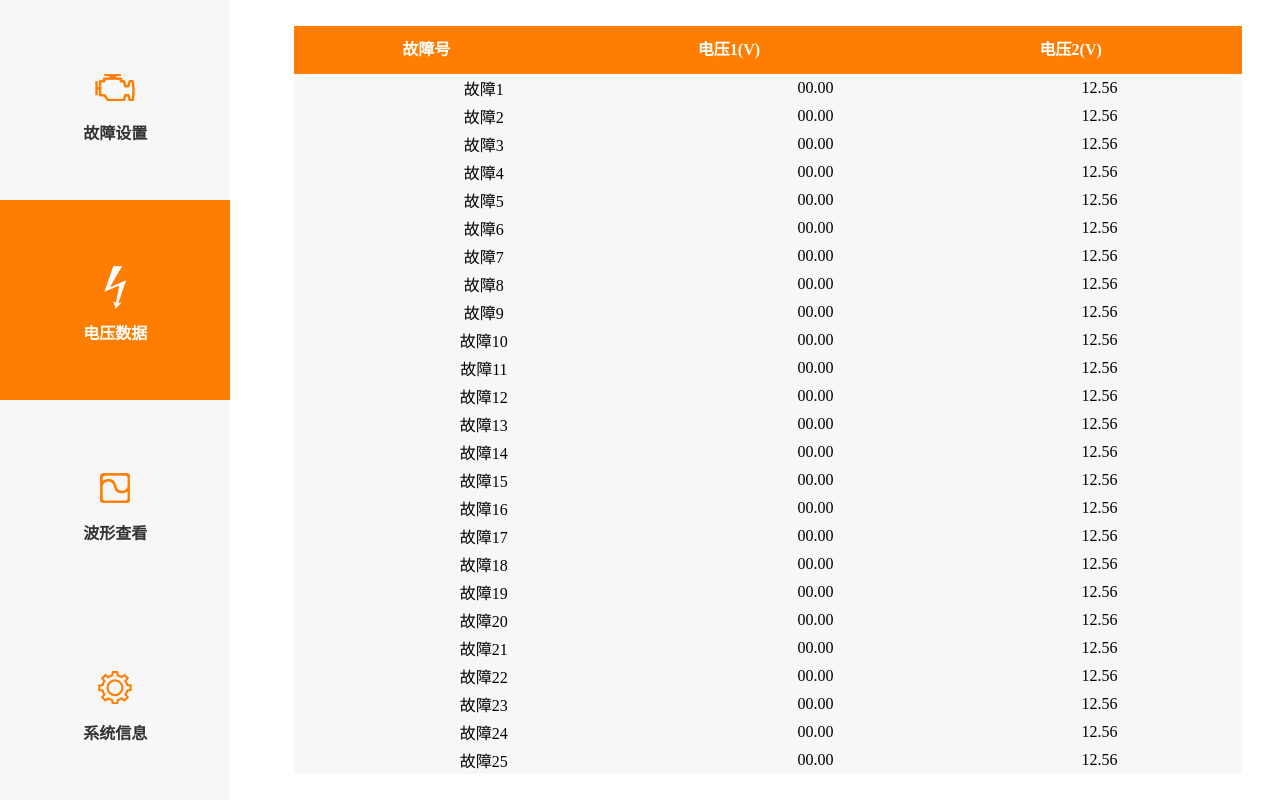
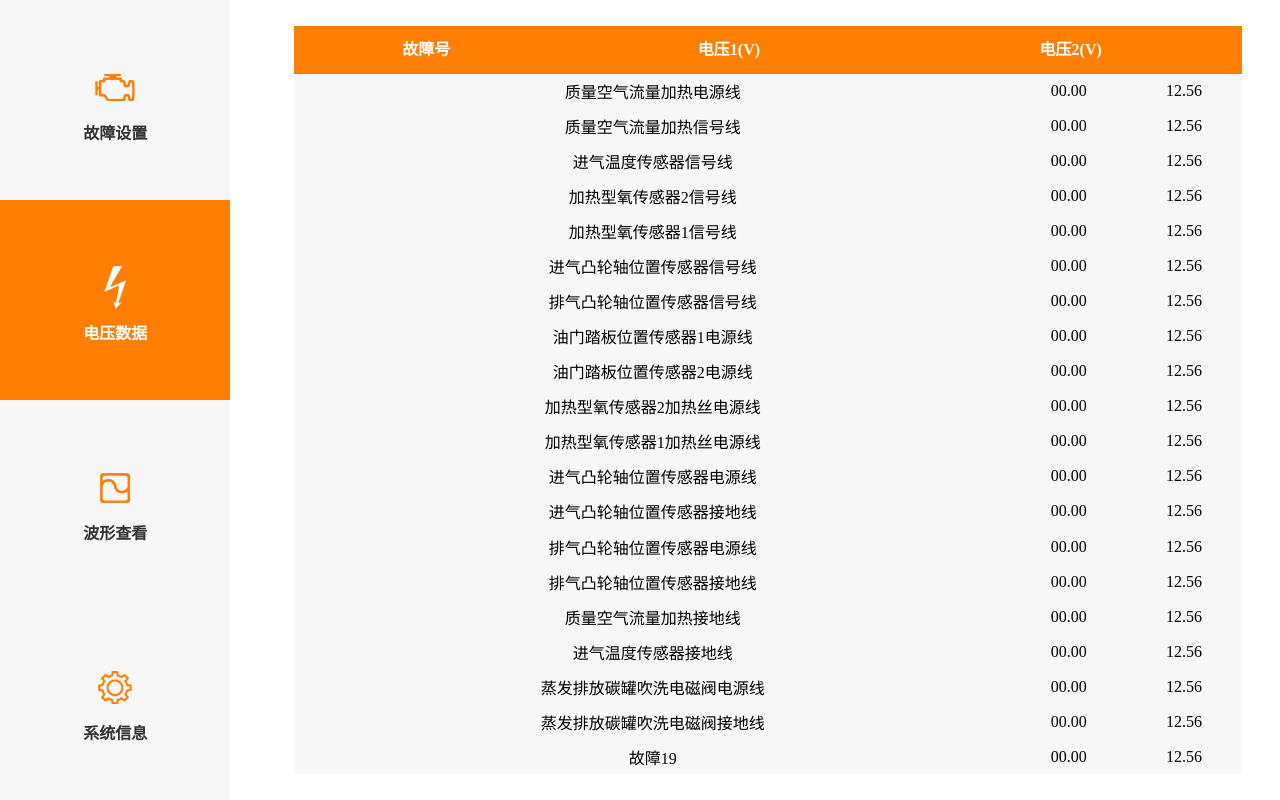
Before and after one commit to jeasonzs/autoSimSystem, a plain HTML site: page templates/volData.html in a window 1280 px wide. Drawn offline with Linux system fonts and the light colour scheme.

Commit message:
修改故障名称

```diff
--- a/templates/volData.html
+++ b/templates/volData.html
@@ -43,31 +43,26 @@
 
             <div class="data">
                 <table border="0" cellspacing="0" cellpadding="0">
-                    <tr id="issue0"><td>故障1</td><td>00.00</td><td>12.56</td></tr>
-                    <tr id="issue1"><td>故障2</td><td>00.00</td><td>12.56</td></tr>
-                    <tr id="issue2"><td>故障3</td><td>00.00</td><td>12.56</td></tr>
-                    <tr id="issue3"><td>故障4</td><td>00.00</td><td>12.56</td></tr>
-                    <tr id="issue4"><td>故障5</td><td>00.00</td><td>12.56</td></tr>
-                    <tr id="issue5"><td>故障6</td><td>00.00</td><td>12.56</td></tr>
-                    <tr id="issue6"><td>故障7</td><td>00.00</td><td>12.56</td></tr>
-                    <tr id="issue7"><td>故障8</td><td>00.00</td><td>12.56</td></tr>
-                    <tr id="issue8"><td>故障9</td><td>00.00</td><td>12.56</td></tr>
-                    <tr id="issue9"><td>故障10</td><td>00.00</td><td>12.56</td></tr>
-                    <tr id="issue10"><td>故障11</td><td>00.00</td><td>12.56</td></tr>
-                    <tr id="issue11"><td>故障12</td><td>00.00</td><td>12.56</td></tr>
-                    <tr id="issue12"><td>故障13</td><td>00.00</td><td>12.56</td></tr>
-                    <tr id="issue13"><td>故障14</td><td>00.00</td><td>12.56</td></tr>
-                    <tr id="issue14"><td>故障15</td><td>00.00</td><td>12.56</td></tr>
-                    <tr id="issue15"><td>故障16</td><td>00.00</td><td>12.56</td></tr>
-                    <tr id="issue16"><td>故障17</td><td>00.00</td><td>12.56</td></tr>
-                    <tr id="issue17"><td>故障18</td><td>00.00</td><td>12.56</td></tr>
-                    <tr id="issue18"><td>故障19</td><td>00.00</td><td>12.56</td></tr>
-                    <tr id="issue19"><td>故障20</td><td>00.00</td><td>12.56</td></tr>
-                    <tr id="issue20"><td>故障21</td><td>00.00</td><td>12.56</td></tr>
-                    <tr id="issue21"><td>故障22</td><td>00.00</td><td>12.56</td></tr>
-                    <tr id="issue22"><td>故障23</td><td>00.00</td><td>12.56</td></tr>
-                    <tr id="issue23"><td>故障24</td><td>00.00</td><td>12.56</td></tr>
-                    <tr id="issue24"><td>故障25</td><td>00.00</td><td>12.56</td></tr>
+                    <tr id="issue0"><td>质量空气流量加热电源线</td><td>00.00</td><td>12.56</td></tr>
+                    <tr id="issue1"><td>质量空气流量加热信号线</td><td>00.00</td><td>12.56</td></tr>
+                    <tr id="issue2"><td>进气温度传感器信号线</td><td>00.00</td><td>12.56</td></tr>
+                    <tr id="issue3"><td>加热型氧传感器2信号线</td><td>00.00</td><td>12.56</td></tr>
+                    <tr id="issue4"><td>加热型氧传感器1信号线</td><td>00.00</td><td>12.56</td></tr>
+                    <tr id="issue5"><td>进气凸轮轴位置传感器信号线</td><td>00.00</td><td>12.56</td></tr>
+                    <tr id="issue6"><td>排气凸轮轴位置传感器信号线</td><td>00.00</td><td>12.56</td></tr>
+                    <tr id="issue7"><td>油门踏板位置传感器1电源线</td><td>00.00</td><td>12.56</td></tr>
+                    <tr id="issue8"><td>油门踏板位置传感器2电源线</td><td>00.00</td><td>12.56</td></tr>
+                    <tr id="issue9"><td>加热型氧传感器2加热丝电源线</td><td>00.00</td><td>12.56</td></tr>
+                    <tr id="issue10"><td>加热型氧传感器1加热丝电源线</td><td>00.00</td><td>12.56</td></tr>
+                    <tr id="issue11"><td>进气凸轮轴位置传感器电源线</td><td>00.00</td><td>12.56</td></tr>
+                    <tr id="issue12"><td>进气凸轮轴位置传感器接地线</td><td>00.00</td><td>12.56</td></tr>
+                    <tr id="issue13"><td>排气凸轮轴位置传感器电源线</td><td>00.00</td><td>12.56</td></tr>
+                    <tr id="issue14"><td>排气凸轮轴位置传感器接地线</td><td>00.00</td><td>12.56</td></tr>
+                    <tr id="issue15"><td>质量空气流量加热接地线</td><td>00.00</td><td>12.56</td></tr>
+                    <tr id="issue16"><td>进气温度传感器接地线</td><td>00.00</td><td>12.56</td></tr>
+                    <tr id="issue17"><td>蒸发排放碳罐吹洗电磁阀电源线</td><td>00.00</td><td>12.56</td></tr>
+                    <tr id="issue18"><td>蒸发排放碳罐吹洗电磁阀接地线</td><td>00.00</td><td>12.56</td></tr>
+                    <tr id="issue19"><td>故障19</td><td>00.00</td><td>12.56</td></tr>
 
                 </table>
             </div>
```
Also changed, not shown: templates/index.html (+20 -18 lines).
